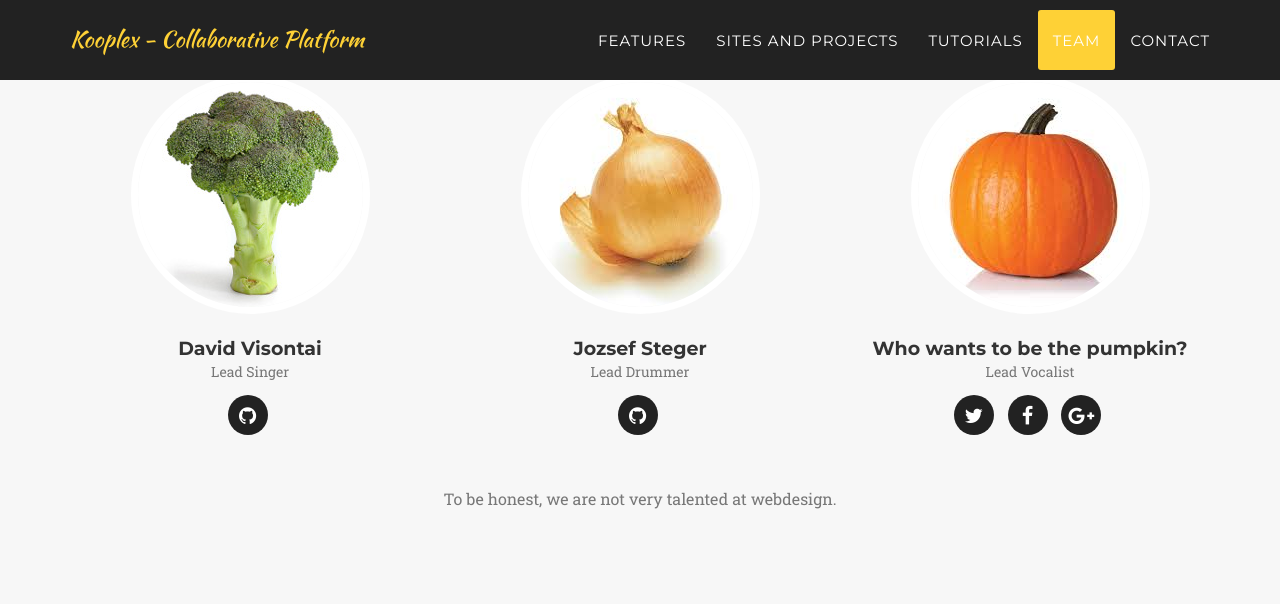
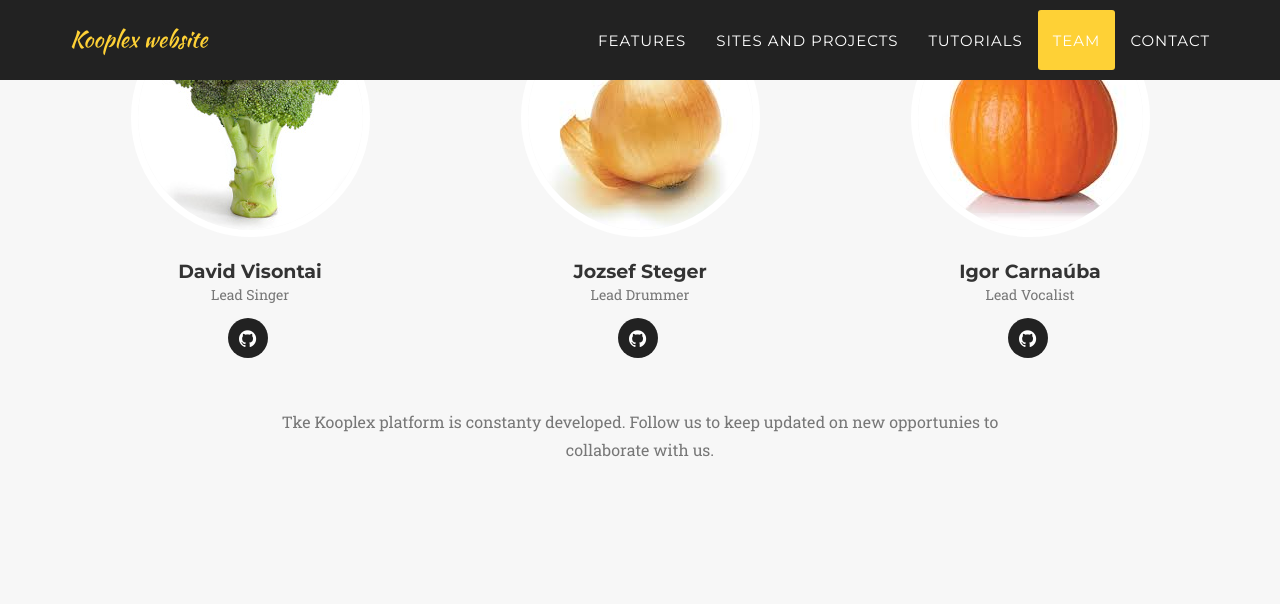
Before and after one commit to kooplex/kooplex.github.io, a Jekyll site: the page built from index.html, in a window 1280 px wide and 1400 px high, scrolled down 5102 px. Shown: the top 604 px of the window. Built offline with Jekyll 4.4.1, drawn with Linux system fonts in a browser that asks for light colours; some web fonts are replaced; some of the changed text lies outside the part shown; grey boxes are pictures that could not be loaded.

Commit message:
2022 update

```diff
--- a/_config.yml
+++ b/_config.yml
@@ -2,7 +2,7 @@
 baseurl:
 
 # Site settings
-title: Kooplex - Collaborative Platform
+title: Kooplex website
 email: kooplex@complex.elte.hu
 description: "For collaborative research and education."
 
@@ -23,16 +23,12 @@
     - title: github
       url: https://github.com/stegerjozsef
 
-- name: Who wants to be the pumpkin?
+- name: Igor Carnaúba
   pic: 3
   position: Lead Vocalist
   social:
-    - title: twitter
-      url: #
-    - title: facebook
-      url: #
-    - title: google-plus
-      url: #
+    - title: github
+      url: https://github.com/stegerjozsef
 
 # Social networks usernames (many more available: google-plus, flickr, dribbble, pinterest, instagram, tumblr, linkedin, etc.)
 social:
--- a/_includes/contact.html
+++ b/_includes/contact.html
@@ -13,24 +13,7 @@
 <section id="contact">
         <div class="container">
             <div class="row">
-                <div class="col-lg-12 text-center">
-                    <h2 class="section-heading">Contact Us</h2>
-                    <h6 class="section-heading">If you have a question file an issue at our github or write us here:</h6>
-                </div>
-            </div>
-            <div class="row">
-                <div class="col-lg-12">
-		  <form name="gform" id="gform" enctype="text/plain" action="https://docs.google.com/forms/d/e/1FAIpQLScDNSX7MR1jnHEew_Wcf7gh6bFp13mmjLpOe6d-iyedTMi51w/formResponse?" target="hidden_iframe" onsubmit="submitted=true;">
-		  <input type="text" class="form-control" placeholder="Your Name *" name="entry.95683997" id="entry.95683997" required data-validation-required-message="Please enter your name."><br>
-		  <input type="email" class="form-control" placeholder="Your Email *" name="entry.611883360" id="entry.611883360" required data-validation-required-message="Please enter your email address."><br>
-		  <input type="text" class="form-control" placeholder="Your Phone" name="entry.1195681410" id="entry.1195681410"><br>
-		  <textarea type="text" class="form-control" placeholder="Your Message *" name="entry.842582774" id="entry.842582774" required data-validation-required-message="Please enter your message."></textarea><br>
-		  <div class="col-lg-12 text-center">
-                  	<button type="submit" class="btn btn-xl">Send Message</button>
-		  </div>
-		</form>
-
-		<iframe name="hidden_iframe" id="hidden_iframe" style="display:none;" onload="if(submitted) {}"></iframe>
-            </div>
+				<iframe src="https://docs.google.com/forms/d/e/1FAIpQLSfaYJNBA_tzS4Ew5xDSLUqShLc8H5khOZavIsRy6jaPB99nSw/viewform?embedded=true" width="640" height="382" frameborder="0" marginheight="0" marginwidth="0">Carregando…</iframe>
+			</div>
         </div>
 </section>
--- a/_includes/head.html
+++ b/_includes/head.html
@@ -5,7 +5,7 @@
     <meta name="viewport" content="width=device-width">
     <meta name="description" content="{{ site.description }}">
     <link rel="canonical" href="{{ page.url | replace:'index.html','' | prepend: site.baseurl | prepend: site.url }}">
-
+    <link rel="shortcut icon" type="image/png" href="img/logos/kooplexicon.png">
 
     <!-- Custom CSS & Bootstrap Core CSS - Uses Bootswatch Flatly Theme: http://bootswatch.com/flatly/ -->
     <link rel="stylesheet" href="{{ "/style.css" | prepend: site.baseurl }}">
--- a/_includes/header.html
+++ b/_includes/header.html
@@ -44,13 +44,11 @@
     <header>
         <div class="container">
             <div class="intro-text">
-                <div class="intro-lead-in">Welcome To The Kooplex Webpage!</div>
+                <div class="intro-lead-in">Welcome to the Kooplex wbpage!</div>
                 <div class="intro-heading"></div>
                 <a href="#features" class="page-scroll btn btn-xl">What is Kooplex?</a>
-                <a href="https://kooplex-temp.elte.hu/hub" target="_blank" class="page-scroll btn btn-xl">Try Kooplex!</a>
+                <a href="https://k8plex-edu.elte.hu/hub/" target="_blank" class="page-scroll btn btn-xl">Try Kooplex!</a>
 		</br>
-                <a href="https://github.com/kooplex/kooplex-hub/wiki/Installation" target="_blank" class="page-scroll btn btn-xl" style="margin-top:10px;background-color: #36bffe;
-border-color: #36bffe;">Install Kooplex</a>
             </div>
         </div>
     </header>
--- a/_includes/team.html
+++ b/_includes/team.html
@@ -30,7 +30,7 @@
             </div>
             <div class="row">
                 <div class="col-lg-8 col-lg-offset-2 text-center">
-                    <p class="large text-muted">To be honest, we are not very talented at webdesign. </p>
+                    <p class="large text-muted">Tke Kooplex platform is constanty developed. Follow us to keep updated on new opportunies to collaborate with us. </p>
                 </div>
             </div>
         </div>
```
Also changed, not shown: img/logos/kooplexicon.png (added).
